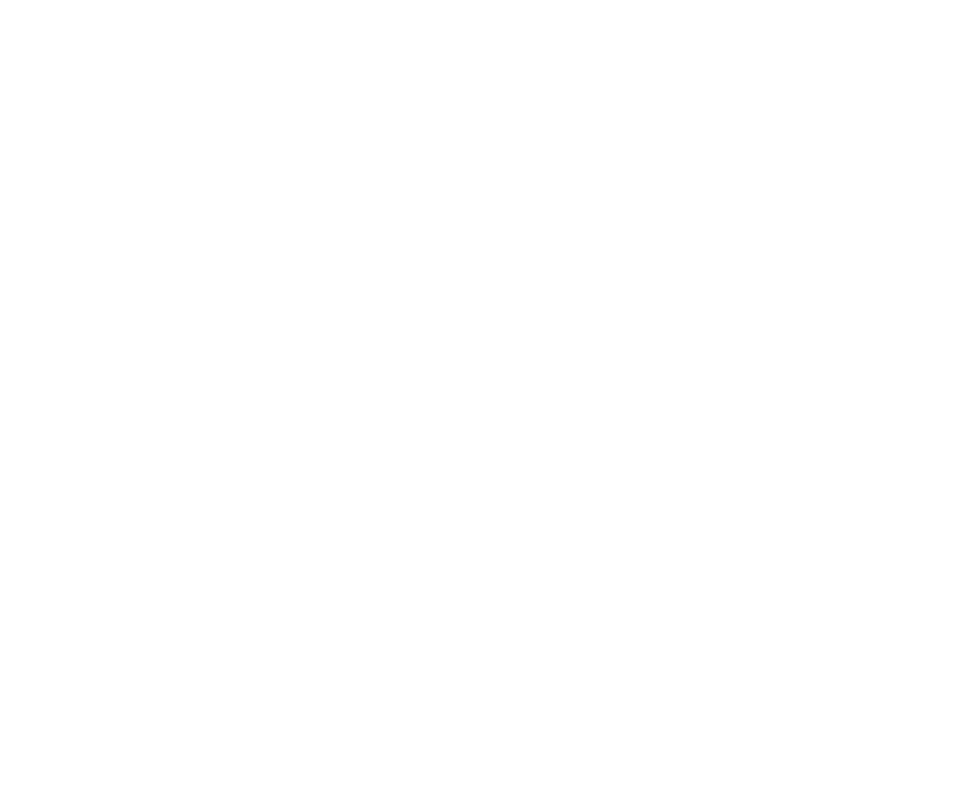
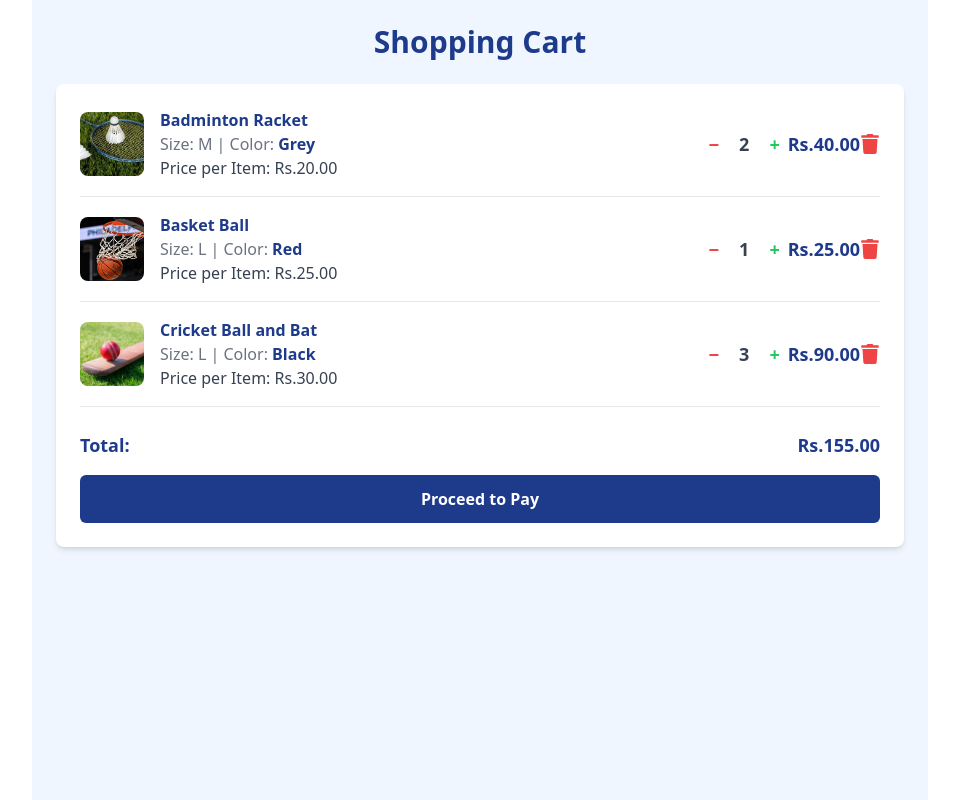
Before and after one commit to GavinRanasinghe29870/pusl2021_cgp_official, a React (Create React App) app in the folder frontend/: page /cart in a window 1280 px wide. Before the commit this address had no page. Shown: the whole page, without its empty margins (160-1119 px from the left). Built offline with nearby package versions, Linux system fonts and the light colour scheme.

Commit message:
0032
done with card frontend and made some changes on request member view page

```diff
--- a/frontend/src/App.js
+++ b/frontend/src/App.js
@@ -14,6 +14,8 @@
 import PersonPortfolio from "./pages/sportPeople/PersonPortfolio";
 import ProductPage from './pages/sportPeople/ProductsPage';
 import RequestedMembers from "./components/clubs/ReqMemberView";
+import Cart from "./components/sportPeople/cart";
+
 
 
 function App() {
@@ -31,6 +33,7 @@
         <Route path="/club/home" element={<ClubHome />} />
         <Route path="editprofile" element={<PersonPortfolio/>} />
         <Route path="/RMview"element={<RequestedMembers/>}/>
+        <Route path="/cart" element={<Cart/>}/>
 
       </Routes>
     </Router>
--- a/frontend/src/components/clubs/ReqMemberView.js
+++ b/frontend/src/components/clubs/ReqMemberView.js
@@ -1,29 +1,37 @@
-// RequestedMembers.js
 import React, { useEffect, useState } from "react";
 import axios from "axios";
 
 // Member Card Component
-const MemberCard = ({ member, onApprove, onReject }) => (
+const MemberCard = ({ member, onApprove, onReject, onMoveToPending }) => (
   <div className="bg-blue-900 text-white p-4 rounded-lg flex items-center space-x-4 mb-4">
-    {/* Member Image */}
     <img
       src={member.image ? `http://localhost:5000${member.image}` : "/default-avatar.png"}
       alt={member.name || "Member"}
       className="w-16 h-16 rounded-full border-2 border-white"
     />
-
-    {/* Member Details */}
     <div className="flex-1">
       <h3 className="text-lg font-bold">{member.name || "Unknown"}</h3>
       <p className="text-sm">{member.location || "Location not available"}</p>
       <p className="text-xs mt-1">{member.experience || "No experience specified"}</p>
     </div>
-
-    {/* Action Buttons */}
     <div className="flex flex-col space-y-2">
-      <button className="bg-yellow-400 text-black px-4 py-1 rounded">{member.status || "Pending"}</button>
-      <button onClick={() => onApprove(member._id)} className="bg-green-500 text-white px-4 py-1 rounded">Approve</button>
-      <button onClick={() => onReject(member._id)} className="bg-red-500 text-white px-4 py-1 rounded">Reject</button>
+      {/* Only show Approve/Reject buttons for Pending members */}
+      {member.status === "Pending" && (
+        <>
+          <button onClick={() => onApprove(member._id)} className="bg-green-500 text-white px-4 py-1 rounded">
+            Approve
+          </button>
+          <button onClick={() => onReject(member._id)} className="bg-red-500 text-white px-4 py-1 rounded">
+            Reject
+          </button>
+        </>
+      )}
+      {/* Allow changing status for Approved/Rejected members */}
+      {member.status !== "Pending" && (
+        <button onClick={() => onMoveToPending(member._id)} className="bg-gray-500 text-white px-4 py-1 rounded">
+          Move to Pending
+        </button>
+      )}
     </div>
   </div>
 );
@@ -70,17 +78,50 @@
     }
   };
 
+  // Move Approved/Rejected member back to Pending
+  const handleMoveToPending = async (id) => {
+    try {
+      await axios.post(`http://localhost:5000/api/req/members/${id}/pending`);
+      fetchMembers(); // Refresh list after moving back
+    } catch (error) {
+      console.error("Error moving member to pending:", error);
+    }
+  };
+
   if (loading) return <p>Loading members...</p>;
   if (error) return <p className="text-red-500">{error}</p>;
+
+  // Filter Members
+  const pendingMembers = members.filter((m) => m.status === "Pending");
+  const approvedMembers = members.filter((m) => m.status === "Approved");
+  const rejectedMembers = members.filter((m) => m.status === "Rejected");
 
   return (
     <div className="p-6">
       <h2 className="text-2xl font-bold mb-4">Requested Members</h2>
-      {members.length === 0 ? (
-        <p>No requested members available.</p>
+      {pendingMembers.length === 0 ? (
+        <p>No pending members.</p>
       ) : (
-        members.map((member) => (
+        pendingMembers.map((member) => (
           <MemberCard key={member._id} member={member} onApprove={handleApprove} onReject={handleReject} />
+        ))
+      )}
+
+      <h2 className="text-2xl font-bold mt-8 mb-4">Approved Members</h2>
+      {approvedMembers.length === 0 ? (
+        <p>No approved members.</p>
+      ) : (
+        approvedMembers.map((member) => (
+          <MemberCard key={member._id} member={member} onMoveToPending={handleMoveToPending} />
+        ))
+      )}
+
+      <h2 className="text-2xl font-bold mt-8 mb-4">Rejected Members</h2>
+      {rejectedMembers.length === 0 ? (
+        <p>No rejected members.</p>
+      ) : (
+        rejectedMembers.map((member) => (
+          <MemberCard key={member._id} member={member} onMoveToPending={handleMoveToPending} />
         ))
       )}
     </div>
--- /dev/null
+++ b/frontend/src/components/sportPeople/cart.js
@@ -0,0 +1,129 @@
+import React, { useState } from "react";
+import { FaTrash } from "react-icons/fa";
+
+const Cart = () => {
+  const [cartItems, setCartItems] = useState([
+    {
+      id: 1,
+      name: "Badminton Racket",
+      image: "Badminton.jpg",
+      size: "M",
+      color: "Grey",
+      price: 20.0,
+      quantity: 2,
+    },
+    {
+      id: 2,
+      name: "Basket Ball",
+      image: "basketball.jpeg",
+      size: "L",
+      color: "Red",
+      price: 25.0,
+      quantity: 1,
+    },
+    {
+      id: 3,
+      name: "Cricket Ball and Bat",
+      image: "Cricket.png",
+      size: "L",
+      color: "Black",
+      price: 30.0,
+      quantity: 3,
+    },
+  ]);
+
+  const increaseQuantity = (id) => {
+    setCartItems((prevItems) =>
+      prevItems.map((item) =>
+        item.id === id ? { ...item, quantity: item.quantity + 1 } : item
+      )
+    );
+  };
+
+  const decreaseQuantity = (id) => {
+    setCartItems((prevItems) =>
+      prevItems.map((item) =>
+        item.id === id && item.quantity > 1
+          ? { ...item, quantity: item.quantity - 1 }
+          : item
+      )
+    );
+  };
+
+  const removeItem = (id) => {
+    setCartItems((prevItems) => prevItems.filter((item) => item.id !== id));
+  };
+
+  const getTotalPrice = () =>
+    cartItems.reduce((total, item) => total + item.price * item.quantity, 0).toFixed(2);
+
+  return (
+    <div className="max-w-4xl mx-auto p-6 bg-blue-50 min-h-screen">
+      <h2 className="text-3xl text-center font-semibold mb-6 text-blue-900">Shopping Cart</h2>
+      <div className="bg-white p-6 shadow-md rounded-lg">
+        {cartItems.length > 0 ? (
+          cartItems.map((item) => (
+            <div
+              key={item.id}
+              className="flex items-center justify-between border-b pb-4 mb-4"
+            >
+              <img
+                src={item.image || "default.jpg"} // Fallback image
+                alt={item.name}
+                className="w-16 h-16 object-cover rounded-lg"
+              />
+              <div className="flex-1 ml-4">
+                <h3 className="font-semibold text-blue-900">{item.name}</h3>
+                <p className="text-gray-500">
+                  Size: {item.size} | Color:{" "}
+                  <span className="font-semibold text-blue-900">{item.color}</span>
+                </p>
+                <p className="text-gray-700">Price per Item: Rs.{item.price.toFixed(2)}</p>
+              </div>
+              <div className="flex items-center space-x-3">
+                <button
+                  onClick={() => decreaseQuantity(item.id)}
+                  className="text-red-500 font-bold text-lg px-2 hover:text-red-600"
+                  aria-label="Decrease quantity"
+                >
+                  −
+                </button>
+                <span className="text-lg font-semibold text-gray-700">{item.quantity}</span>
+                <button
+                  onClick={() => increaseQuantity(item.id)}
+                  className="text-green-500 font-bold text-lg px-2 hover:text-green-600"
+                  aria-label="Increase quantity"
+                >
+                  +
+                </button>
+              </div>
+              <p className="font-bold text-lg text-blue-900">
+                Rs.{(item.price * item.quantity).toFixed(2)}
+              </p>
+              <button
+                onClick={() => removeItem(item.id)}
+                className="text-red-500 text-xl hover:text-red-600"
+                aria-label="Remove item"
+              >
+                <FaTrash />
+              </button>
+            </div>
+          ))
+        ) : (
+          <p className="text-center text-gray-500">Your cart is empty. Add some items to proceed!</p>
+        )}
+
+        <div className="mt-6 flex justify-between font-semibold text-lg">
+          <span className="text-blue-900">Total:</span>
+          <span className="text-blue-900 font-bold">Rs.{getTotalPrice()}</span>
+        </div>
+
+        <button className="w-full mt-4 py-3 bg-blue-900 text-white font-semibold rounded-md hover:bg-blue-600">
+          Proceed to Pay
+        </button>
+      </div>
+    </div>
+  );
+};
+
+export default Cart;
```
Also changed, not shown: 1 other file (tests, documents, lock files or other folders).
